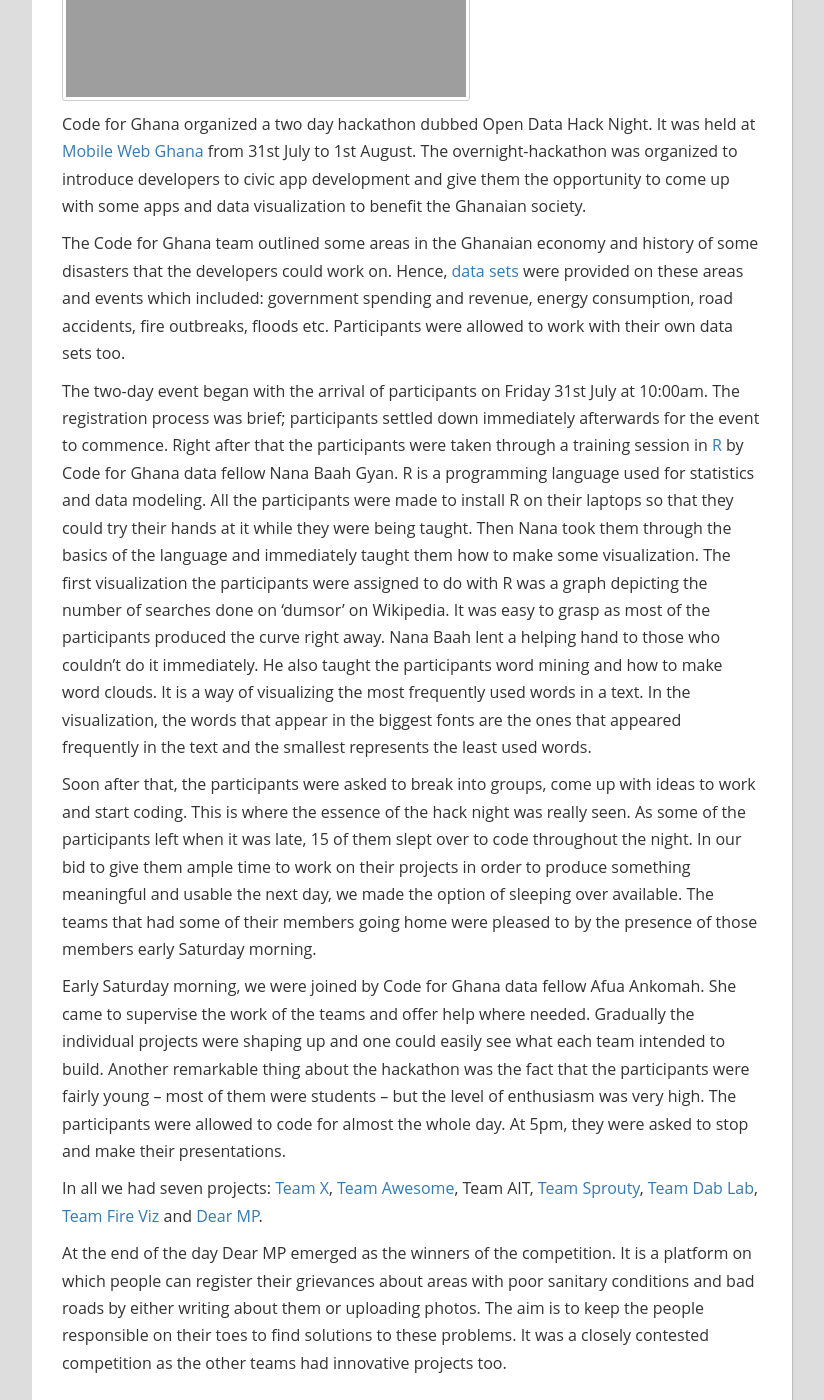
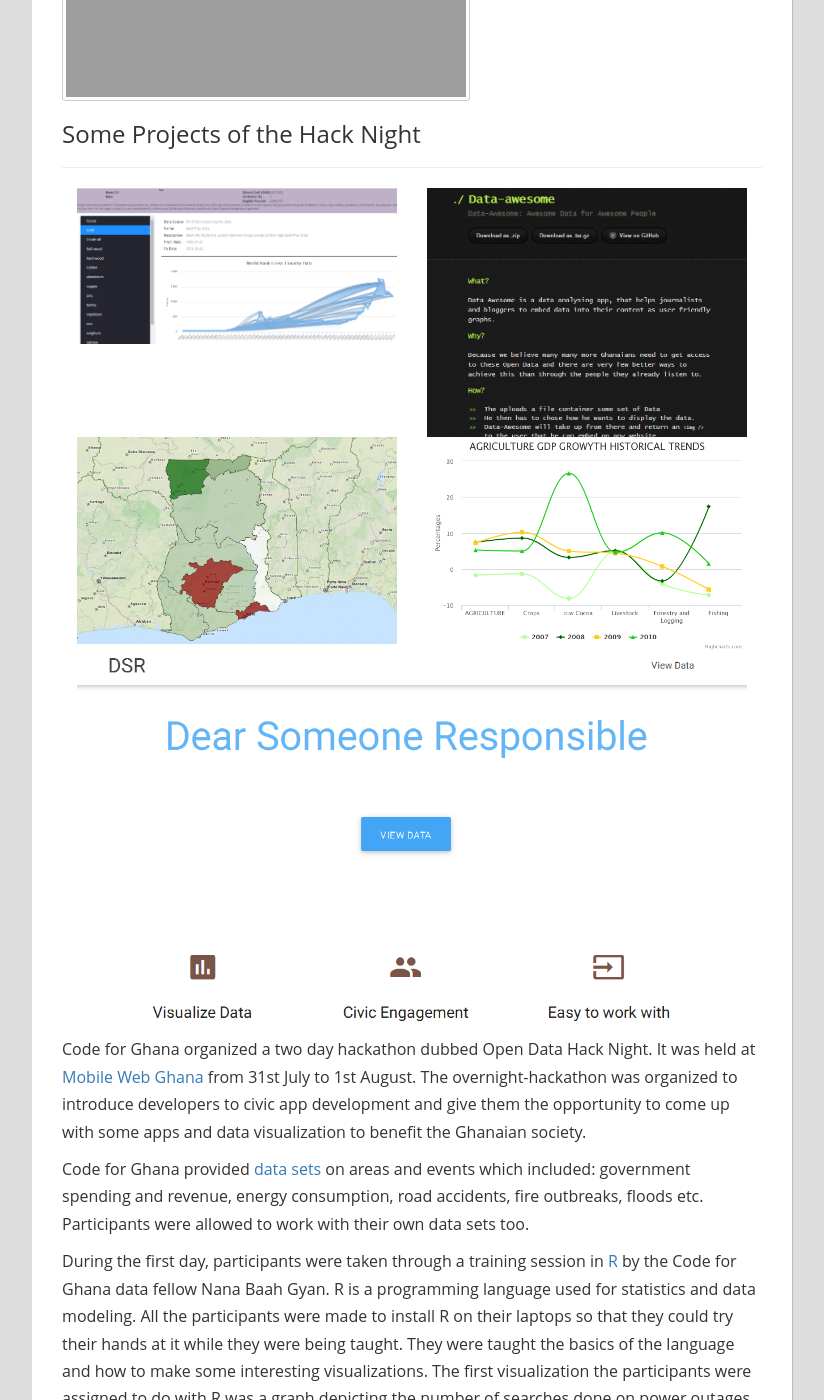
Before and after one commit to CodeForAfrica/CodeForGhana.org, a Jekyll site: the page built from _posts/2015-08-03-opendatahacknigt.md, in a window 1280 px wide and 1400 px high, scrolled down 699 px. Shown: the whole window, without its empty margins (38-862 px from the left). Built offline with Jekyll 4.4.1, drawn with Linux system fonts in a browser that asks for light colours; comment, search, counter and statistics services are not loaded; some of the changed text lies outside the part shown.

Commit message:
update hacknight post

```diff
--- a/_posts/2015-08-03-opendatahacknigt.md
+++ b/_posts/2015-08-03-opendatahacknigt.md
@@ -4,26 +4,29 @@
 date:   2015-07-30
 thumbnail: /img/blog/opendatahacknight.jpg
 ---
-Code for Ghana organized a two day hackathon dubbed Open Data Hack Night. It was held at [Mobile Web Ghana](http://www.mobilewebghana.org) from 31st July to 1st August. The overnight-hackathon was organized to introduce developers to civic app development and give them the opportunity to come up with some apps and data visualization to benefit the Ghanaian society.
-
-The Code for Ghana team outlined some areas in the Ghanaian economy and history of some disasters that the developers could work on. Hence, [data sets](http://www.data.gov.gh) were provided on these areas and events which included: government spending and revenue, energy consumption, road accidents, fire outbreaks, floods etc. Participants were allowed to work with their own data sets too.
-
-The two-day event began with the arrival of participants on Friday 31st July at 10:00am. The registration process was brief; participants settled down immediately afterwards for the event to commence. Right after that the participants were taken through a training session in [R](https://www.r-project.org/) by Code for Ghana data fellow Nana Baah Gyan. R is a programming language used for statistics and data modeling. All the participants were made to install R on their laptops so that they could try their hands at it while they were being taught. Then Nana took them through the basics of the language and immediately taught them how to make some visualization. The first visualization the participants were assigned to do with R was a graph depicting the number of searches done on ‘dumsor’ on Wikipedia. It was easy to grasp as most of the participants produced the curve right away. Nana Baah lent a helping hand to those who couldn’t do it immediately. He also taught the participants word mining and how to make word clouds. It is a way of visualizing the most frequently used words in a text. In the visualization, the words that appear in the biggest fonts are the ones that appeared frequently in the text and the smallest represents the least used words.
-
-
-Soon after that, the participants were asked to break into groups, come up with ideas to work and start coding. This is where the essence of the hack night was really seen. As some of the participants left when it was late, 15 of them slept over to code throughout the night. In our bid to give them ample time to work on their projects in order to produce something meaningful and usable the next day, we made the option of sleeping over available. The teams that had some of their members going home were pleased to by the presence of those members early Saturday morning.
-
-Early Saturday morning, we were joined by Code for Ghana data fellow Afua Ankomah. She came to supervise the work of the teams and offer help where needed. Gradually the individual projects were shaping up and one could easily see what each team intended to build. Another remarkable thing about the hackathon was the fact that the participants were fairly young – most of them were students – but the level of enthusiasm was very high. The participants were allowed to code for almost the whole day. At 5pm, they were asked to stop and make their presentations.
-
-In all we had seven projects: [Team X](http://mwga.meteor.com/), [Team Awesome](http://davidlartey.com/data-awesome), Team AIT, [Team Sprouty](http://www.teamsprouty.sproutypromo.com/pages/agricultural-gdp-trends), [Team Dab Lab](http://github.com/laudb/dablab), [Team Fire Viz](http://www.fireviz.pe.hu) and [Dear MP]().
-
-At the end of the day Dear MP emerged as the winners of the competition. It is a platform on which people can register their grievances about areas with poor sanitary conditions and bad roads by either writing about them or uploading photos. The aim is to keep the people responsible on their toes to find solutions to these problems. It was a closely contested competition as the other teams had innovative projects too.
-
 
 ###Some Projects of the Hack Night
-<hr />
+---
+
 [![Team X](/img/blog/teamx.png "Team X Graph"){: .col-md-6}](http://mwga.meteor.com/)
 [![Data Awesome](/img/blog/data-awesome.png "Data Awesome"){: .col-md-6}](http://davidlartey.com/data-awesome)<br />
 [![Fire Viz](/img/blog/fireviz.png "Fire Viz"){: .col-md-6}](http://fireviz.pe.hu/)
 [![Sprouty Viz](/img/blog/sprouty.png "Sprouty Viz"){: .col-md-6}](http://www.teamsprouty.sproutypromo.com/pages/agricultural-gdp-trends)<br />
-[![Dear MP](/img/blog/dearmp.png "DearMP Viz"){: .col-md-6}](https://github.com/achere/dsr)
+[![Dear MP](/img/blog/dearmp.png "DearMP Viz"){: .col-md-12}](https://github.com/achere/dsr)<br />
+<hr />
+
+
+Code for Ghana organized a two day hackathon dubbed Open Data Hack Night. It was held at [Mobile Web Ghana](http://www.mobilewebghana.org) from 31st July to 1st August. The overnight-hackathon was organized to introduce developers to civic app development and give them the opportunity to come up with some apps and data visualization to benefit the Ghanaian society.
+
+Code for Ghana provided [data sets](http://www.data.gov.gh) on areas and events which included: government spending and revenue, energy consumption, road accidents, fire outbreaks, floods etc. Participants were allowed to work with their own data sets too.
+
+During the first day, participants were taken through a training session in [R](https://www.r-project.org/) by the Code for
+Ghana data fellow Nana Baah Gyan. R is a programming language used for statistics and data modeling. All the participants were made to install R on their laptops so that they could try their hands at it while they were being taught. They were taught the basics of the language and how to make some interesting visualizations. The first visualization the participants were assigned to do with R was a graph depicting the number of searches done on power outages (‘dumsor’)  on Wikipedia. It was easy to grasp as most of the participants produced the curve right away. He also taught the participants text mining and how to create word clouds with some modules in R.
+
+Soon after that, the participants were asked to break into groups, come up with ideas to work and start coding. This is where the essence of the hack night was really seen. Some of the participants left when it was late, 15 of them slept over to code throughout the night.
+
+The teams that had some of their members going home were pleased to see them come by early Saturday morning. On Saturday, we were joined by Code for Ghana data fellow Afua Ankomah. She came to supervise the work of the teams and offered help where needed. Gradually the individual projects were shaping up and one could easily see what each team intended to build. Another remarkable thing about the hackathon was the fact that the participants were fairly young – most of them were students – but the level of enthusiasm was very high. The participants were allowed to code for almost the whole day. At 5pm, they were asked to stop and present their projects.
+
+In all we had seven projects: [Team X](http://mwga.meteor.com/), [Team Awesome](http://davidlartey.com/data-awesome), Team AIT, [Team Sprouty](http://www.teamsprouty.sproutypromo.com/pages/agricultural-gdp-trends), [Team Dab Lab](http://github.com/laudb/dablab), [Team Fire Viz](http://www.fireviz.pe.hu) and [Dear MP](https://github.com/achere/dsr).
+
+At the end of the day, the judge, Dr Mohammed Sani Abdullah from the University of Professional Studies  judged “Dear MP”  as the winner of the competition. It is a platform on which people can register their grievances about areas with poor sanitary conditions and bad roads by either writing about them or uploading photos. The aim is to keep the people responsible on their toes to find solutions to these problems. It was a closely contested competition as the other teams had innovative projects too.
```
